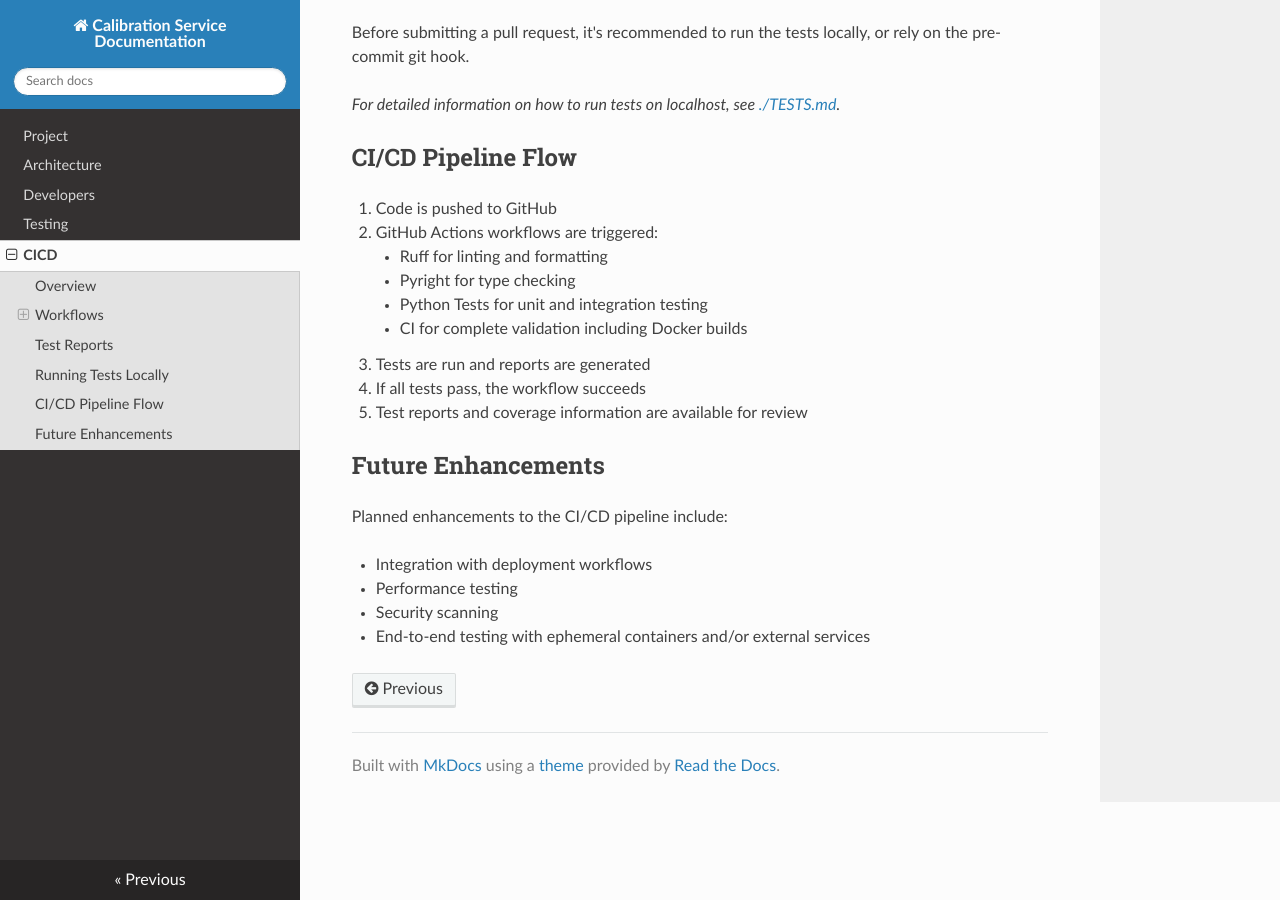
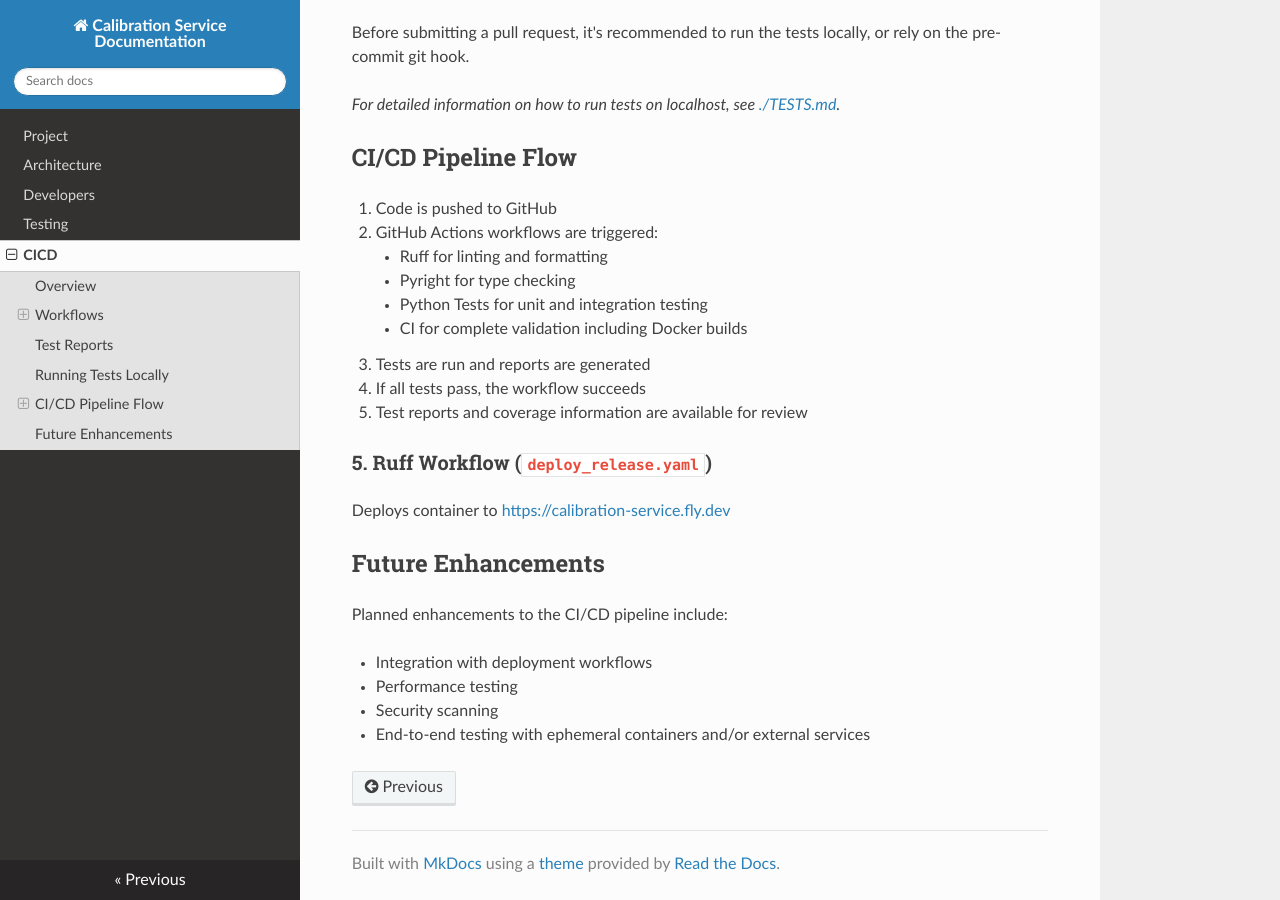
Before and after one commit to el-besto/calibration-service, an MkDocs documentation site: the page built from docs/WORKFLOWS.md, in a window 1280 px wide and 900 px high, scrolled down 2267 px. Built offline with MkDocs 1.6.1, drawn with Linux system fonts in a browser that asks for light colours; nearby versions of some CDN libraries.

Commit message:
ci: add fly.io workflow (#7)

```diff
--- a/docs/WORKFLOWS.md
+++ b/docs/WORKFLOWS.md
@@ -103,6 +103,10 @@ _For detailed information on how to run tests on localhost, see [./TESTS.md](TES
 4. If all tests pass, the workflow succeeds
 5. Test reports and coverage information are available for review
 
+### 5. Ruff Workflow (`deploy_release.yaml`)
+
+Deploys container to [https://calibration-service.fly.dev](https://calibration-service.fly.dev)
+
 ## Future Enhancements
 
 Planned enhancements to the CI/CD pipeline include:
```
Also changed, not shown: 1 other file.
